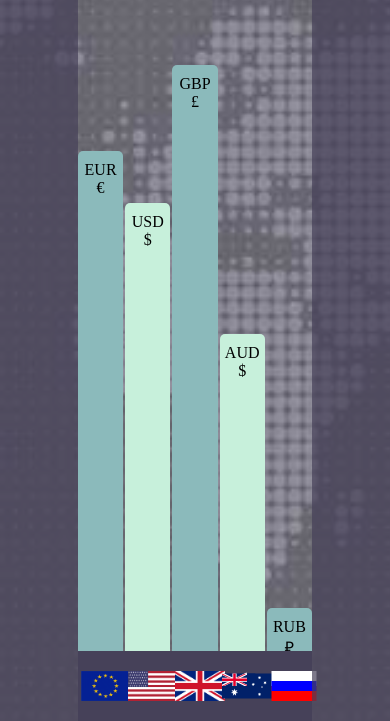
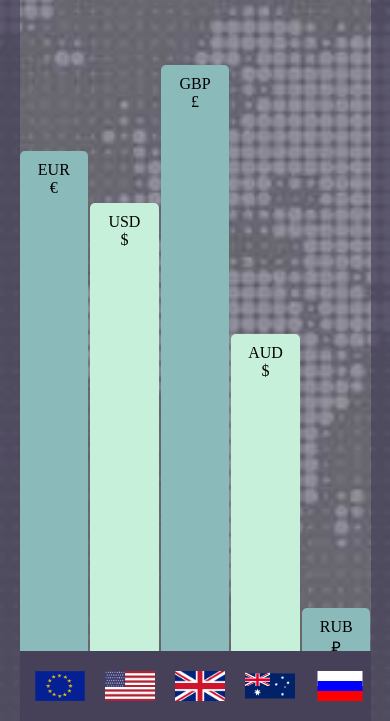
Before and after one commit to VeniVidiCodi/Javascript-Chart, a plain HTML site: page index.html in a window 390 px wide. Shown: the part 123-844 px from the top of the page. Drawn offline with Linux system fonts and the light colour scheme.

Commit message:
added @ media query

```diff
--- a/css/site.css
+++ b/css/site.css
@@ -16,7 +16,7 @@
  */
 
 
-/* Basic level containment */
+/* Basic level containment -------------------------------- */
 body {
     margin: 0;
     background: url('../img/world-map-halftone-dots-background_153132-185.jpg') no-repeat top center fixed;
@@ -28,6 +28,24 @@ body {
     grid-template-columns: 20% 60% 20%;
     grid-template-rows: 70px 1fr;
     min-height: 100vh;
+}
+
+@media screen and (max-width: 922px) {
+    .Container {
+        display: grid;
+        grid-template-columns: 10% 80% 10%;
+        grid-template-rows: 70px 1fr;
+        min-height: 100vh;
+    }
+}
+
+@media screen and (max-width: 600px) {
+    .Container {
+        display: grid;
+        grid-template-columns: 5% 90% 5%;
+        grid-template-rows: 70px 1fr;
+        min-height: 100vh;
+    }
 }
 
 
@@ -46,7 +64,7 @@ body {
 }
 
 
-/* Page Margins */
+/* Page Margins ------------------------------------------------ */
 .Margin-Left {
     grid-column: 1;
     grid-row: 2;
@@ -65,8 +83,21 @@ body {
     opacity: 0.7;
 }
 
+/* @media screen and (max-width: 600px) {
+    .Margin-Left{
+        display: flex;
+        width: 10%;
+  }
 
-/* Center section with main content (bar graph) */
+    .Margin-Right {
+        display: flex;
+        width: 20%;
+  }
+} */
+
+
+
+/* Center section with main content (bar graph) --------------- */
 .MainContent {
     /* Location in the Container Grid */
     grid-column: 2;
@@ -92,7 +123,9 @@ body {
     /* border: 1px solid black; */
 }
 
-/* Point of Focus - Visual Data Set */
+
+
+/* Point of Focus - Visual Data Set --------------------------------- */
 .BarChart-container {
     /* Location in the MainContent Grid */
     grid-column: 1;
@@ -143,7 +176,7 @@ body {
 
 
 
- /* Location in the BarChart-Container Grid */
+ /* Location in the BarChart-Container Grid ------------------------ */
 .BarChart-BottomSection {
     grid-row: 3;
     grid-column: span 5;
@@ -156,7 +189,7 @@ body {
     opacity: 1.0;
 }
 
-/* Bottom Section Labels for BarChart */
+/* Bottom Section Labels for BarChart ------------------------------ */
 .BarChart-Label {
     grid-column: 1fr 1fr 1fr 1fr 1fr;
     align-self: center;
@@ -167,7 +200,7 @@ body {
 
 
 
-/* Labels below bar graph columns */
+/* Labels below bar graph columns ---------------------------------- */
 /*
 .label-EUR {
 }
```
Also changed, not shown: 1 other file.
